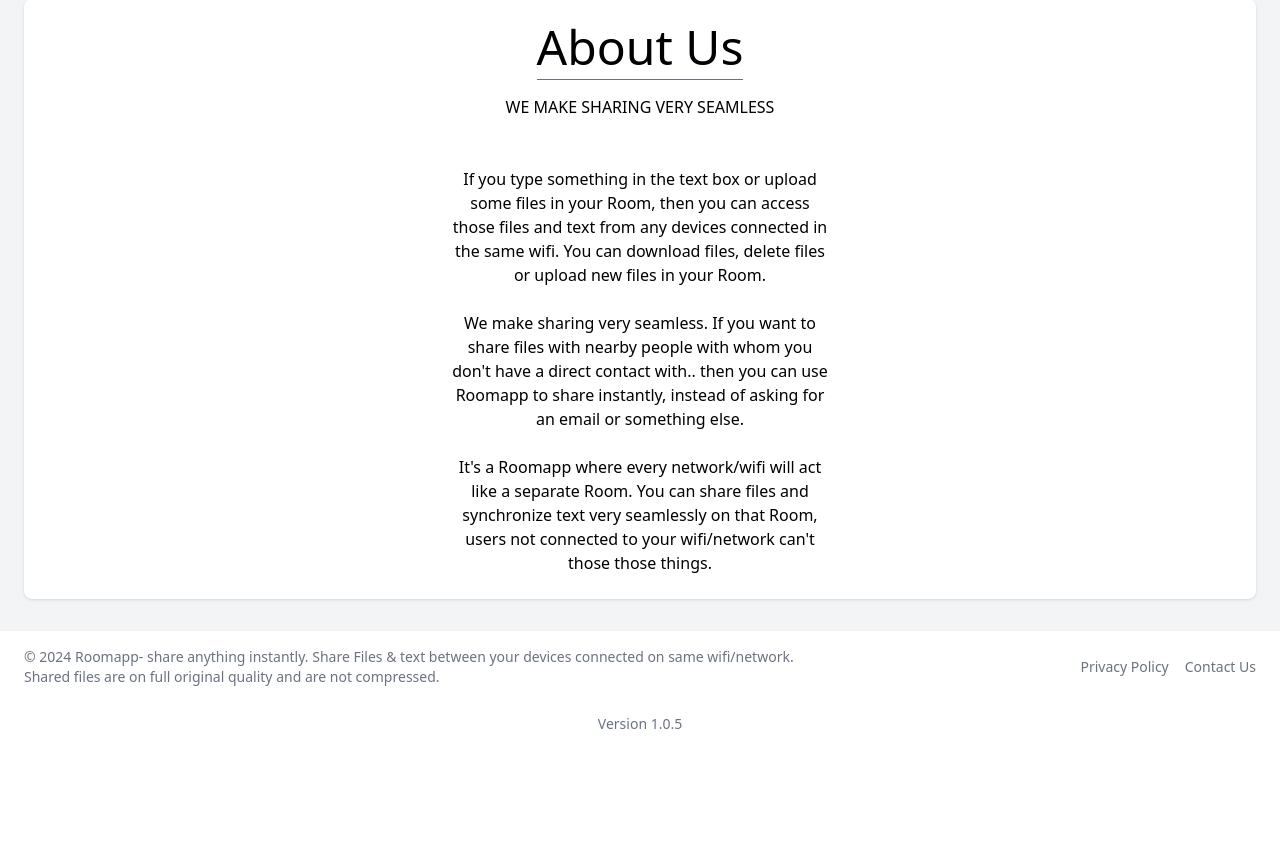
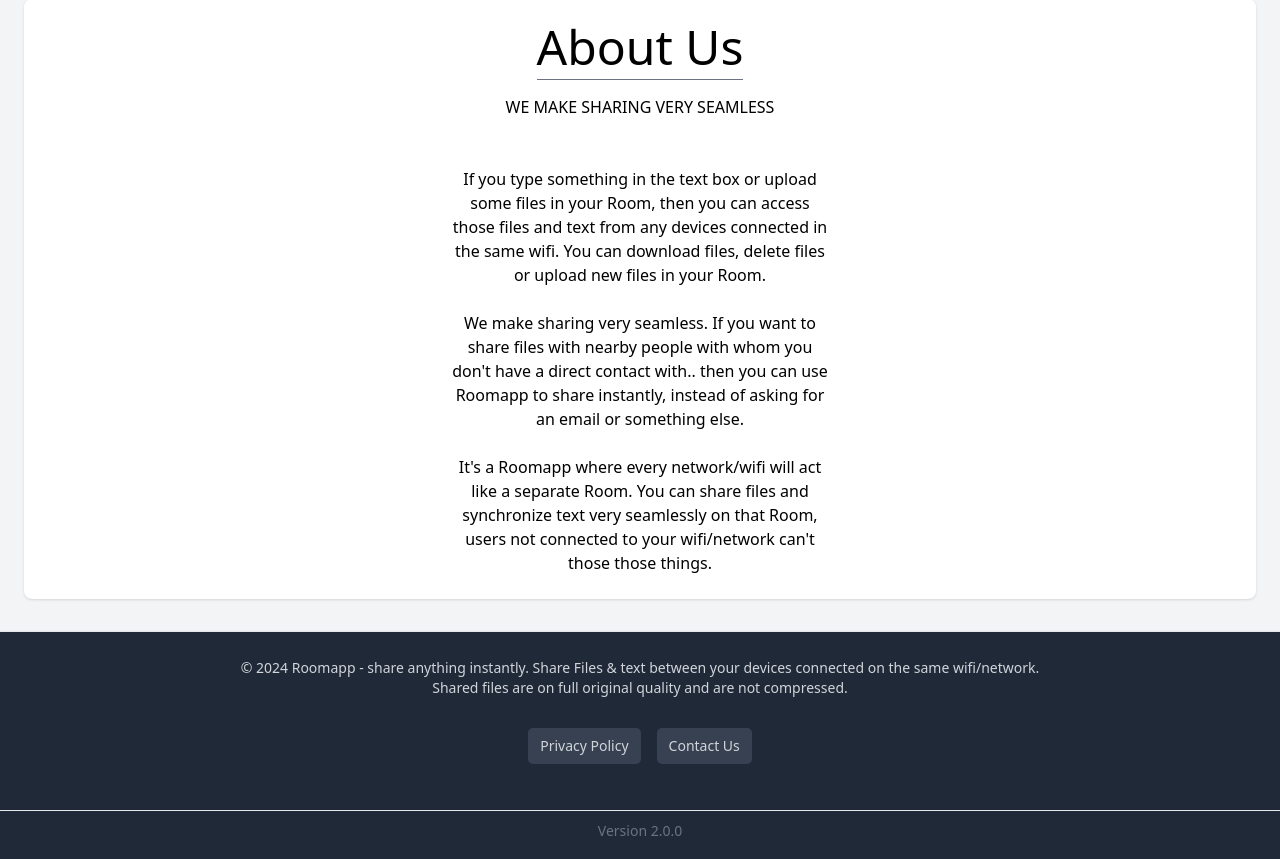
Before and after one commit to sandarva3/Roomapp, a Django app: page /about/ in a window 1280 px wide. Shown: the part 142-1001 px from the top of the page. Before the commit the page ends 871 px from the top, so only its background shows below. Run offline with Django 5.2, Linux system fonts and the light colour scheme; some libraries are stand-ins or nearby versions.

Commit message:
footer ui updated

```diff
--- /dev/null
+++ b/lan/static/lancss/footer.css
@@ -0,0 +1,70 @@
+footer {
+    border-top: 1px solid #e5e7eb; /* Light border at the top */
+}
+
+footer .container {
+    display: flex;
+    flex-direction: column;
+    align-items: center;
+    justify-content: center;
+}
+
+footer .container > div {
+    width: 100%;
+    max-width: 1200px;
+    padding: 10px 20px;
+}
+
+footer .text-sm {
+    text-align: center;
+    margin-bottom: 10px;
+}
+
+footer .flex {
+    justify-content: center;
+}
+
+footer .flex a {
+    padding: 8px 12px;
+    background-color: #f1f5f9; /* Light background for links */
+    border-radius: 5px;
+    transition: background-color 0.3s, color 0.3s;
+}
+
+footer .flex a:hover {
+    background-color: #e2e8f0; /* Slightly darker background on hover */
+    color: #1e3a8a; /* Dark blue color on hover */
+}
+
+footer .container.mx-auto.px-6.py-2.text-center {
+    margin-top: 10px;
+    border-top: 1px solid #e5e7eb; /* Light border at the top */
+    padding-top: 10px;
+}
+
+footer .container.mx-auto.px-6.py-2.text-center span {
+    color: #6b7280; /* Slightly darker gray for version text */
+}
+
+/* Dark mode adjustments */
+footer.bg-white.dark\:bg-gray-800 {
+    background-color: #1f2937; /* Darker background for night mode */
+}
+
+footer .text-gray-500.dark\:text-gray-400 {
+    color: #d1d5db; /* Lighter gray for night mode */
+}
+
+footer .flex a.dark\:text-gray-400 {
+    background-color: #374151; /* Dark background for links in night mode */
+    color: #d1d5db; /* Lighter color for links in night mode */
+}
+
+footer .flex a.dark\:text-gray-400:hover {
+    background-color: #4b5563; /* Slightly darker background on hover in night mode */
+    color: #60a5fa; /* Light blue color on hover in night mode */
+}
+
+footer .container.mx-auto.px-6.py-2.text-center.dark\:text-gray-400 span {
+    color: #9ca3af; /* Lighter gray for version text in night mode */
+}
--- a/lan/static/lancss/styles.css
+++ b/lan/static/lancss/styles.css
@@ -103,9 +103,10 @@
     transition: background-color 0.3s, transform 0.3s;
 }
 
+
 .downloadBtn:hover {
+    transform: scale(1.05); /* Slightly larger on hover */
     background-color: #e47036; /* Darker red on hover */
-    transform: scale(1.05); /* Slightly larger on hover */
 }
 
 .homeBtn:hover {
--- a/lan/templates/base.html
+++ b/lan/templates/base.html
@@ -9,6 +9,7 @@
     <script src="https://kit.fontawesome.com/187b847ba0.js" crossorigin="anonymous"></script>
     <script src="https://cdn.tailwindcss.com"></script>
     <link rel="stylesheet" href="{% static 'lancss/styles.css' %}">
+    <link rel="stylesheet" href="{% static 'lancss/footer.css' %}">
     <script src="{% static 'lanjs/scripts.js' %}"></script>
 
     <script>
@@ -114,21 +115,22 @@
 
 
     <footer class="bg-white dark:bg-gray-800 shadow mt-8">
-        <div class="container mx-auto px-6 py-4 flex justify-between items-center">
-            <div class="text-sm text-gray-500 dark:text-gray-400">
-                © 2024 Roomapp- share anything instantly. Share Files & text between your devices connected on same wifi/network.
+        <div class="container mx-auto px-6 py-4 flex flex-col justify-center items-center">
+            <div class="text-sm text-gray-500 dark:text-gray-400 text-center mb-2">
+                © 2024 Roomapp - share anything instantly. Share Files & text between your devices connected on the same wifi/network.
                 <br>
                 Shared files are on full original quality and are not compressed.
             </div>
-            <div class="flex space-x-4">
-                <a href="#" class="text-sm text-gray-500 dark:text-gray-400">Privacy Policy</a>
-                <a href="#" class="text-sm text-gray-500 dark:text-gray-400">Contact Us</a>
+            <div class="flex space-x-4 justify-center">
+                <a href="#" class="text-sm text-gray-500 dark:text-gray-400 bg-gray-100 dark:bg-gray-700 px-3 py-2 rounded hover:bg-gray-200 dark:hover:bg-gray-600 hover:text-blue-600 dark:hover:text-blue-400">Privacy Policy</a>
+                <a href="#" class="text-sm text-gray-500 dark:text-gray-400 bg-gray-100 dark:bg-gray-700 px-3 py-2 rounded hover:bg-gray-200 dark:hover:bg-gray-600 hover:text-blue-600 dark:hover:text-blue-400">Contact Us</a>
             </div>
         </div>
-        <div class="container mx-auto px-6 py-2 text-center">
-            <span class="text-sm text-gray-500 dark:text-gray-400">Version 1.0.5</span>
+        <div class="container mx-auto px-6 py-2 text-center mt-2 border-t border-gray-200 dark:border-gray-700">
+            <span class="text-sm text-gray-500 dark:text-gray-400">Version 2.0.0</span>
         </div>
     </footer>
+
 
     {% block js %}
     {% endblock js %}
--- a/lan/templates/lan/locale.html
+++ b/lan/templates/lan/locale.html
@@ -93,7 +93,7 @@
                 </ul>
             </div>
 
-            <button class="px-2 py-1 bg-orange-700 dark:bg-orange-700 text-white rounded mt-3 downloadBtn" onclick="allFile(fileids)">
+            <button class="px-2 py-1 bg-orange-700 text-white rounded mt-3 downloadBtn" onclick="allFile(fileids)">
                 <i class="fa-solid fa-file-arrow-down mr-1"></i> Download all Files
             </button>
             <div class="flex justify-between items-center mt-4">
```
Also changed, not shown: db.sqlite3.
